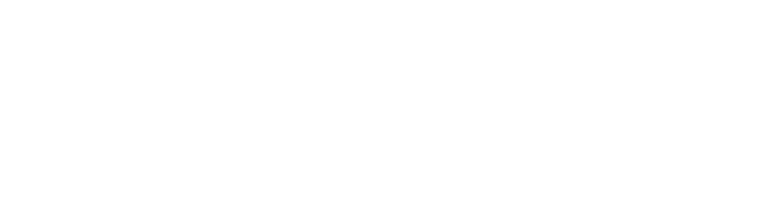
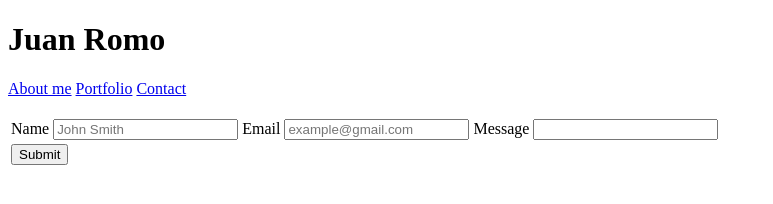
Before and after one commit to JRworkflows/Basic-Portfolio, a plain HTML site: page contact.html in a window 1280 px wide. Shown: the whole page, without its empty margins (0-773 px from the left). Drawn offline with Linux system fonts and the light colour scheme; files that its build step writes are made by us from their sources.

Commit message:
second html page and edits

```diff
--- a/contact.html
+++ b/contact.html
@@ -0,0 +1,48 @@
+<!DOCTYPE html>
+<html>
+<head>
+    <meta charset="utf-8" />
+    <title>Contact me</title>
+    <link rel="stylesheet" type="text/css" media="screen" href="style.css" />
+</head>
+<body>
+        <h1>Juan Romo</h1>
+        <div class= "main">
+
+        <a class = "a" href="index.html">About me</a>
+        <a class = "b" href="portfolio.html">Portfolio</a>
+        <a class = "c active" href="contact.html">Contact</a>
+        </div>
+<br>
+        <form>
+            <table>
+                <tr>
+                    <td>
+                        <label for="Name">Name</label>
+                    </td>
+                    <td>
+                        <input type= "text" placeholder="John Smith" Name="Name">
+                    </td>
+                    <td>
+                        <label for="Email">Email</label>
+                    </td>
+                    <td>
+                        <input type= "text" placeholder="example@gmail.com" Name="Email">
+                    </td>
+                    <td>
+                        <label for="Message">Message</label>
+                    </td>
+                    <td>
+                        <input type= "text" placeholder=" " Name="Message">
+                    </td>
+                    </td>
+                </tr>
+                <tr>
+                    <td colspan="2">
+                        <input type="submit" value="Submit">
+                    </td>
+                </tr>
+            </table>
+        </form>
+</body>
+</html>
```
Also changed, not shown: index.html (+4 -4 lines).
